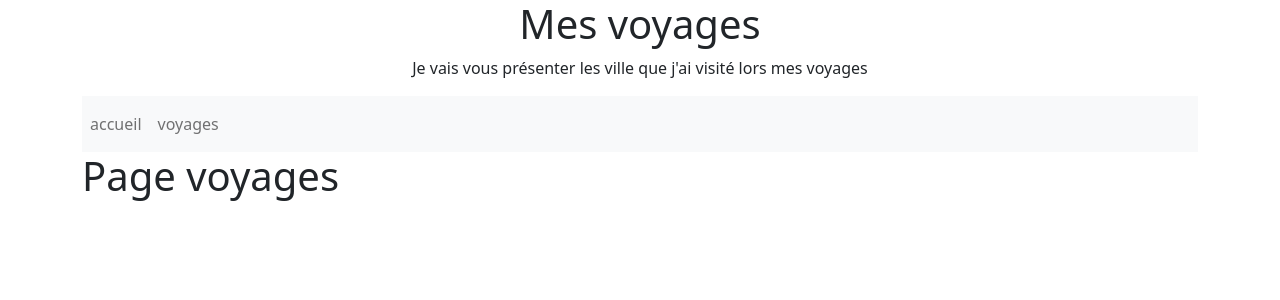
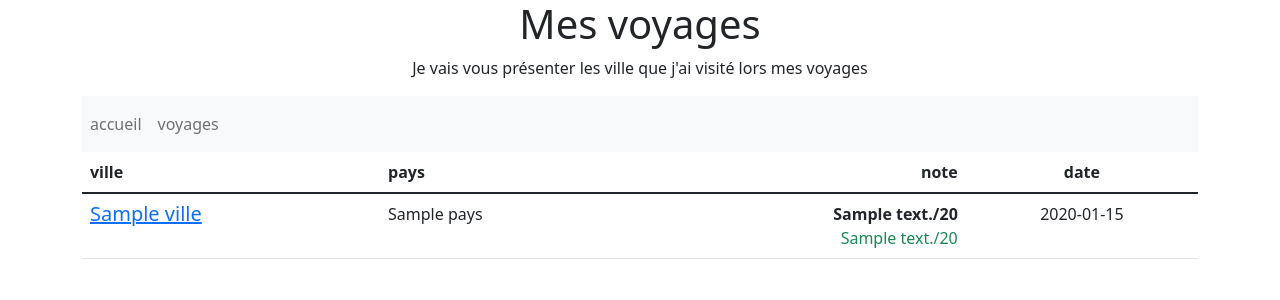
Before and after one commit to ka-ms-29/mesvoyages, a Symfony app: template templates/pages/voyages.html.twig in a window 1280 px wide. Shown: the top 300 px of the page. Run offline with Twig, Linux system fonts and the light colour scheme; the template is opened without the code that fills it: most values are stand-ins (such as "Sample title", 1, 10 or a date in 2020); some libraries are stand-ins or nearby versions.

Commit message:
Phase 7 : ORM (affichage des informations provenant de la BDD)

```diff
--- a/templates/pages/voyages.html.twig
+++ b/templates/pages/voyages.html.twig
@@ -1,5 +1,46 @@
 {% extends "basefront.html.twig" %}
 
 {% block body %}
-    <h1>Page voyages</h1>
+    <table class="table teble striped">
+        <thead>
+            <tr>
+                <th class = "text-left" scope="col">ville</th>
+                <th class = "text-left" scope="col">pays</th>
+                <th class = "text-end" scope="col">note</th>
+                <th class = "text-center" scope="col">date</th>
+            </tr>
+
+        </thead>
+        <tbody>
+            {% for visite in visites %}
+            <tr>
+                <td>
+                    <h5 class =" text-primary">
+                        <a href ="#">{{ visite.ville }}</a>
+                    </h5>
+                </td>
+                <td>
+                    {{ visite.pays }}
+                </td>
+                <td class ="text-end">
+
+                    <strong>{{ visite.note }}/20</strong>
+                    {% if visite.note<10 %}
+                        <div class =" text-danger">
+                            {{ visite.note }}/20
+                        </div>
+                    {%  else %}
+                        <div class ="text-success">
+                            {{ visite.note }}/20
+                        </div>
+                    {% endif %}
+                </td>
+                <td class = "text-center">
+                    {{ visite.datecreationstring }}
+                </td>
+            </tr>
+            {% endfor %}
+        </tbody>
+    </table>
+
 {% endblock %}
```
Also changed, not shown: src/Controller/VoyagesContoller.php (+24 -2 lines), src/Entity/Visite.php (+9 -0 lines).
